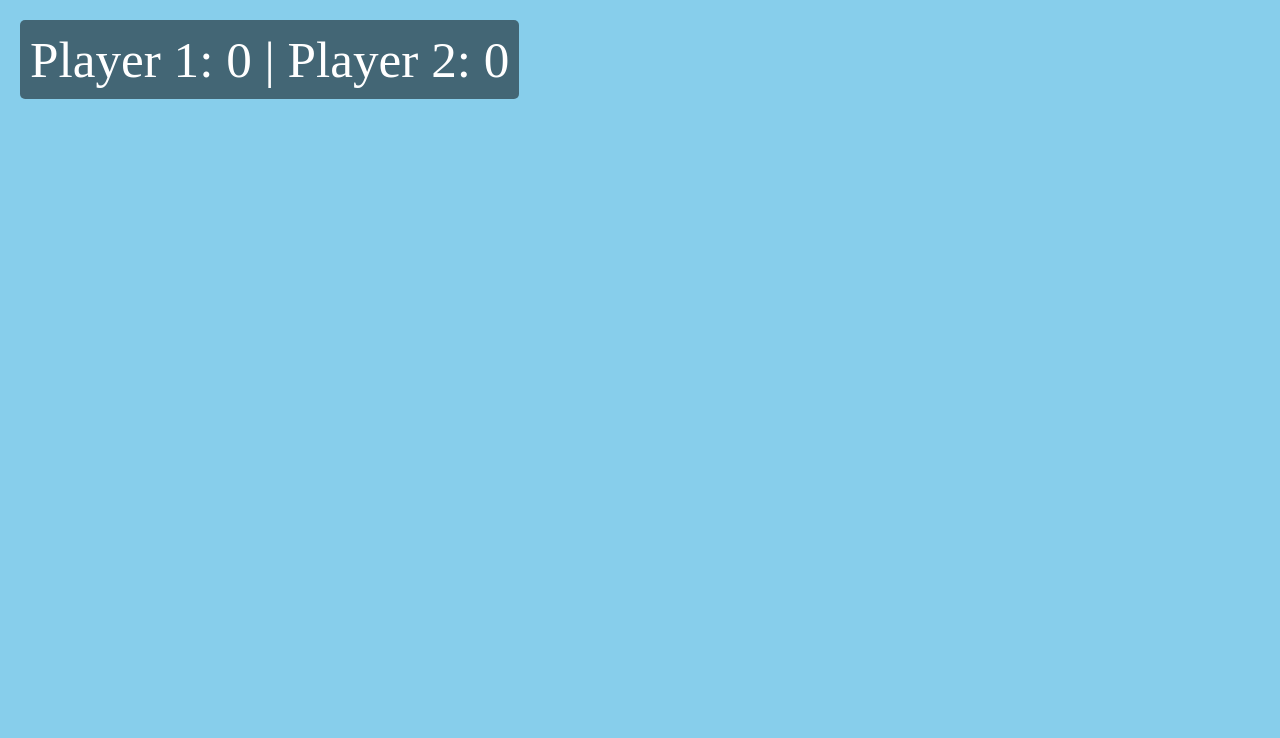
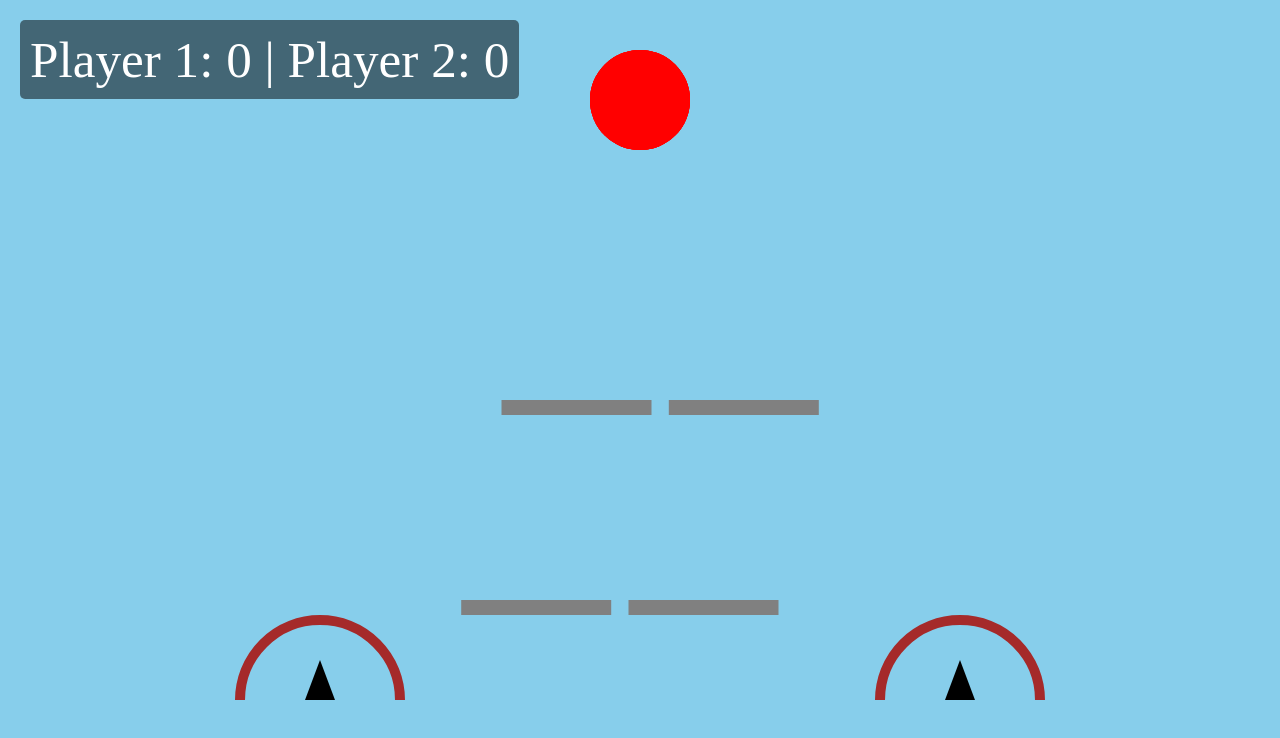
Before and after one commit to Bhaveeshwar/gg, a plain HTML site: page index.html in a window 1280 px wide. Drawn offline with Linux system fonts and the light colour scheme.

Commit message:
Update index.html

```diff
--- a/index.html
+++ b/index.html
@@ -41,34 +41,29 @@
         const scoreDisplay = document.querySelector(".score-display");
         const winnerDisplay = document.getElementById("winnerDisplay");
 
+        let player1, player2; // Declare players here
+
         function resizeCanvas() {
             canvas.width = window.innerWidth;
             canvas.height = window.innerHeight;
-            // Adjust player positions based on new canvas size
-            player1.bow.x = canvas.width * 0.25;
-            player1.bow.y = canvas.height - 100;
-            player2.bow.x = canvas.width * 0.75;
-            player2.bow.y = canvas.height - 100;
-        }
-
-        window.addEventListener("resize", resizeCanvas);
-        resizeCanvas();
-
-        // Player 1 (Left Side)
-        const player1 = {
+            // Initialize players after canvas is resized
+            player1 = {
                 bow: { x: canvas.width * 0.25, y: canvas.height - 100 },
                 arrow: { x: canvas.width * 0.25, y: canvas.height - 100, angle: -Math.PI / 2, power: 0, isDragging: false, isReleased: false, vx: 0, vy: 0 },
                 score: 0,
                 touchId: null // Track touch ID for Player 1
             };
 
-        // Player 2 (Right Side)
-        const player2 = {
+            player2 = {
                 bow: { x: canvas.width * 0.75, y: canvas.height - 100 },
                 arrow: { x: canvas.width * 0.75, y: canvas.height - 100, angle: -Math.PI / 2, power: 0, isDragging: false, isReleased: false, vx: 0, vy: 0 },
                 score: 0,
                 touchId: null // Track touch ID for Player 2
             };
+        }
+
+        window.addEventListener("resize", resizeCanvas);
+        resizeCanvas(); // Initialize canvas and players
 
         // Balloons fixed at the top
         let balloons = [
```
Lines whose indentation alone changed are shown as unchanged.
